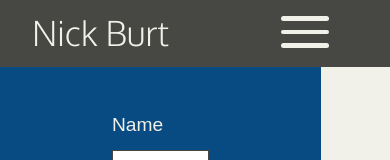
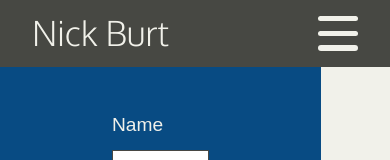
Before and after one commit to nbur4556/react-portfolio, a React (Create React App) app: page /contact in a window 390 px wide. Shown: the top 160 px of the page. Built offline with nearby package versions, Linux system fonts and the light colour scheme; a web font is replaced by a local one.

Commit message:
style: set alignment in navigation bar for hamburger menu

```diff
--- a/src/components/HamburgerMenu.js
+++ b/src/components/HamburgerMenu.js
@@ -10,7 +10,7 @@ const HamburgerMenu = () => {
                 <div></div>
             </div>
 
-            <ul className="menulinks">
+            <ul>
                 <li>Link1</li>
                 <li>Link2</li>
             </ul>
--- a/src/stylesheets/hamburger-menu.css
+++ b/src/stylesheets/hamburger-menu.css
@@ -3,8 +3,8 @@
     flex-direction: column;
     justify-content: space-between;
 
-    width: 3rem;
-    height:2rem;
+    width: 2.5rem;
+    height:100%;
 }
 
 .hamburger-icon div{
@@ -14,3 +14,7 @@
 
     border-radius: 20px;
 }
+
+.hamburger-menu ul{
+    display: none;
+}
--- a/src/stylesheets/navbars-responsive.css
+++ b/src/stylesheets/navbars-responsive.css
@@ -1,4 +1,12 @@
 @media(max-width: 950px){
+    .navbar{
+        justify-content: space-between;
+    }
+
+    .navbar h1{
+        margin: 0;
+    }
+
     .navbar .groupedlinks{
         display:none;
     }
```
